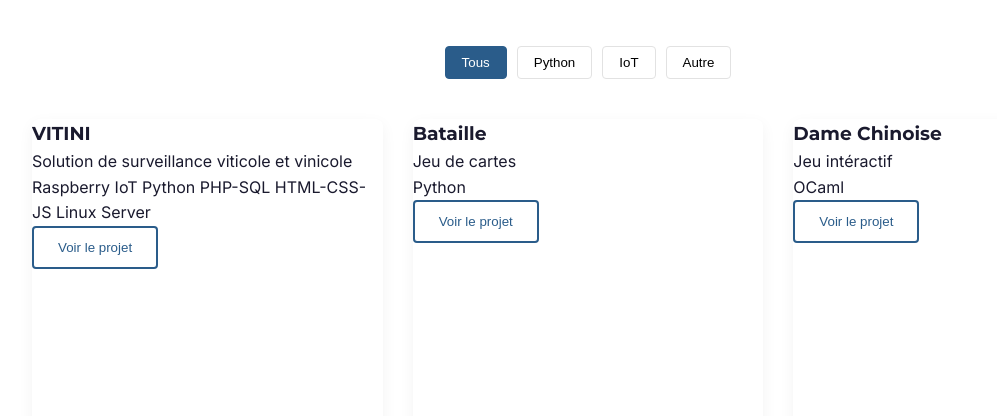
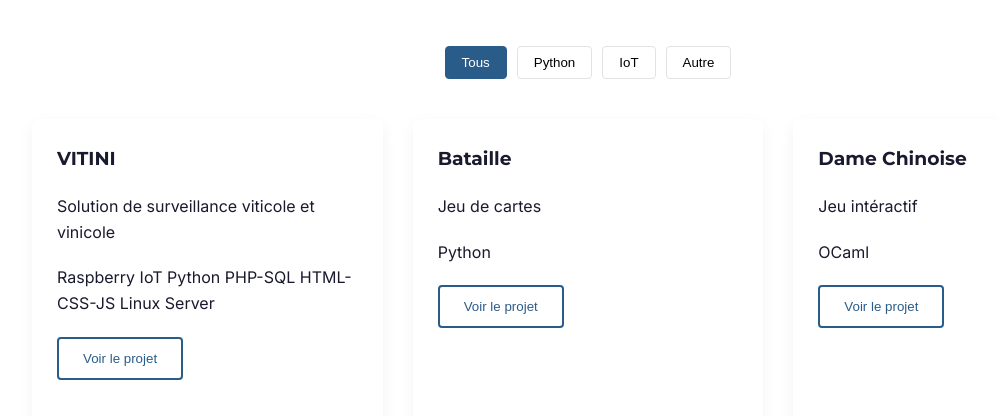
Before and after one commit to 269538Aoun/269538Aoun.github.io, a plain HTML site: page index.html in a window 1280 px wide. Shown: the part 1790-2206 px from the top of the page, without its empty margins (52-1049 px from the left). Drawn offline with Linux system fonts and the light colour scheme.

Commit message:
Chgt dans les marges des projets

```diff
--- a/index.html
+++ b/index.html
@@ -12,7 +12,7 @@
     <!-- Remplacer le header existant par ceci -->
 <header class="header">
     <div class="container">
-        <a href="#" class="logo">[Votre Nom] <span>| Ingénieur SNI</span></a>
+        <a href="#" class="logo">EL ANZIZ Aounou<span>| Technicien Supérieur CIEL</span></a>
 
         <!-- Menu Desktop -->
         <nav class="navbar">
--- a/style.css
+++ b/style.css
@@ -698,3 +698,11 @@ h2.section-title::after {
         width: 90%;
     }
 }
+
+.project-info {
+    margin: 25px;
+}
+
+.project-info * {
+    margin-bottom:20px ;
+}
```
